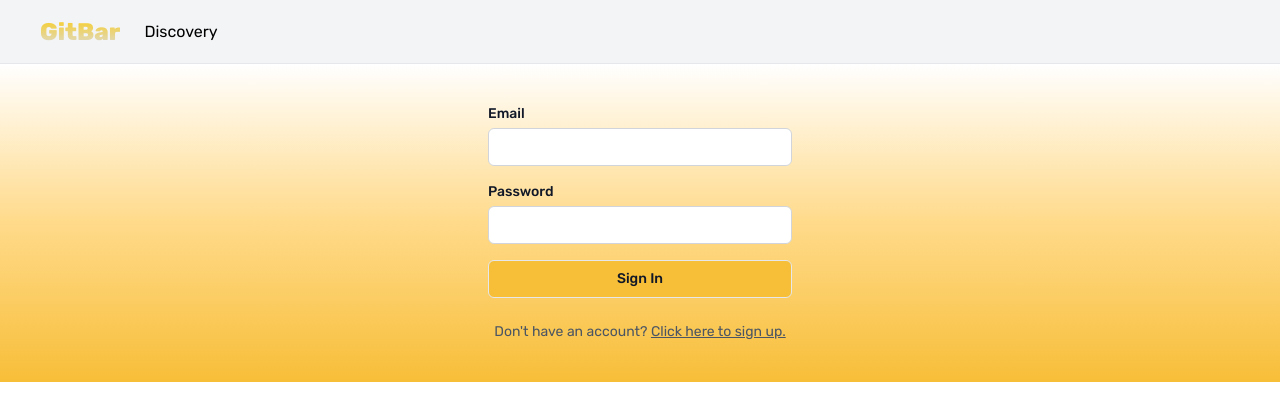
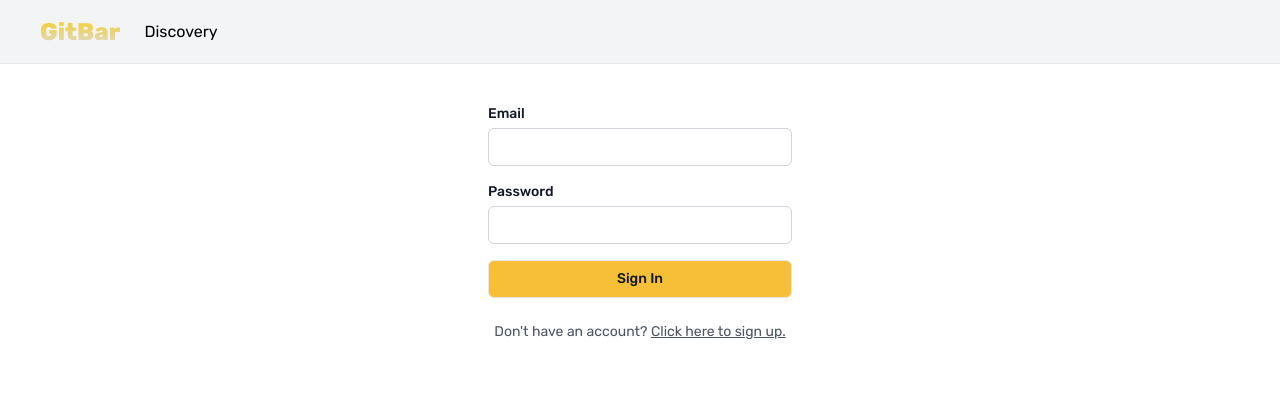
Before and after one commit to psnev89/gitbar, a Vue app: page /signin in a window 1280 px wide. Shown: the top 420 px of the page. Built offline with nearby package versions, Linux system fonts and the light colour scheme; no server answers.

Commit message:
refactor: clean css

```diff
--- a/src/assets/_variables.scss
+++ /dev/null
@@ -1,2 +0,0 @@
-$primary: #faca15;
-$text: #374151;
--- a/src/assets/main.scss
+++ b/src/assets/main.scss
@@ -1,5 +1,4 @@
 @import "./fonts.scss";
-@import "./variables";
 
 @tailwind base;
 @tailwind components;
@@ -8,13 +7,6 @@
 #app {
   font-family: "Rubik", sans-serif;
   font-weight: normal;
-  background-color: #f7be38;
-  background-image: linear-gradient(
-    0deg,
-    #f7be38 0%,
-    #ffda8a 50%,
-    #ffffff 100%
-  );
 }
 
 .section-title {
```
